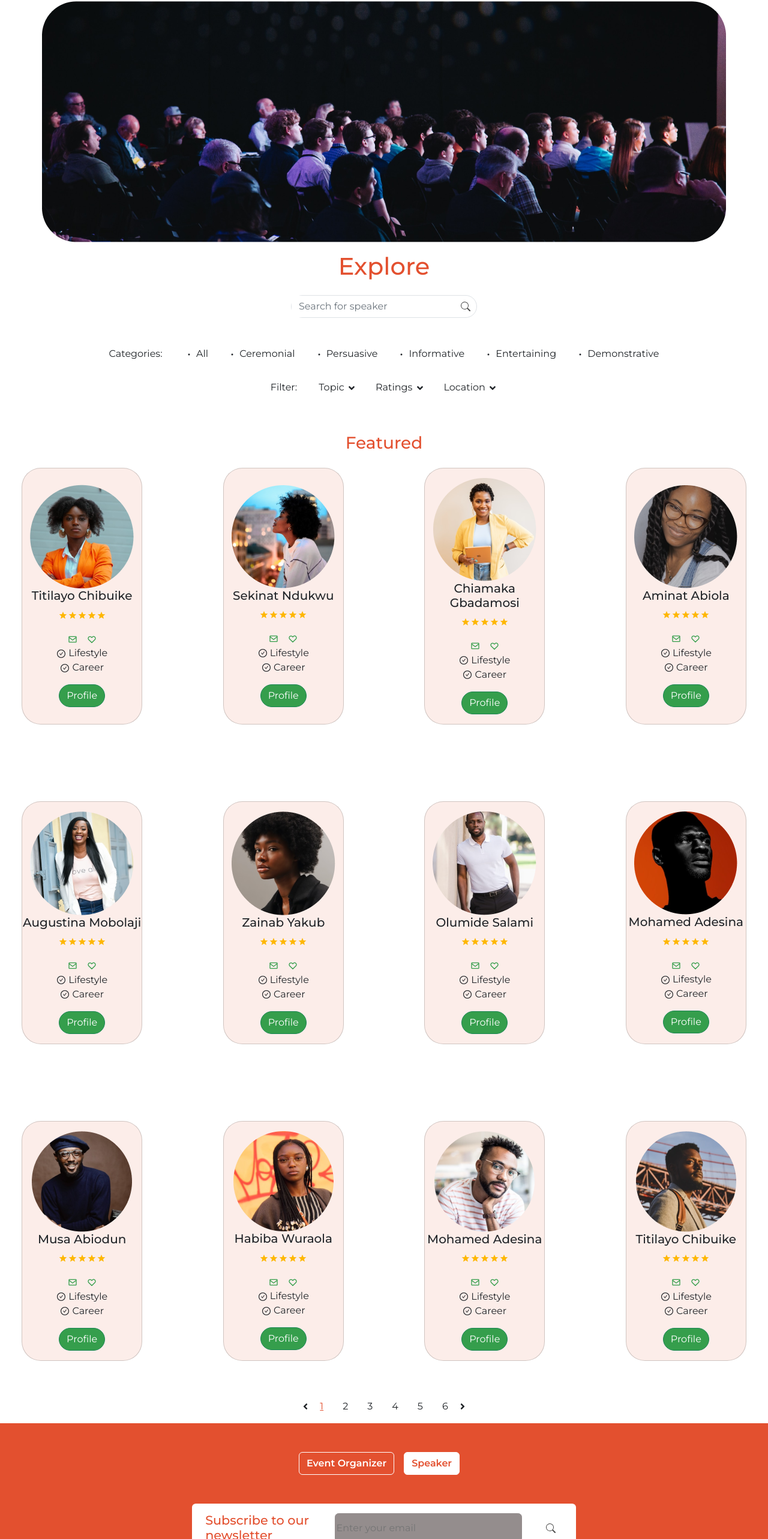
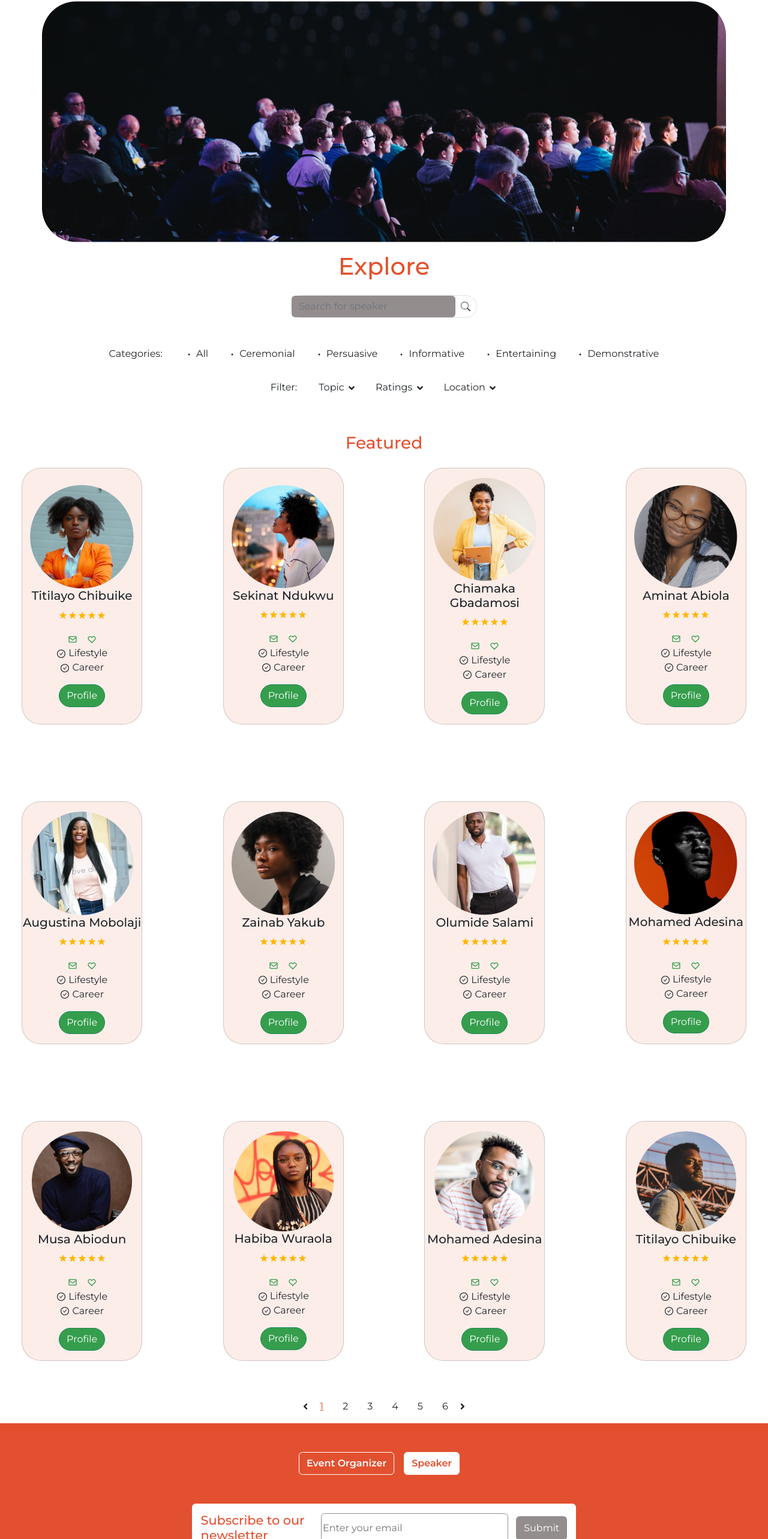
Before and after one commit to ADA-Software-Engineering-Program/spefind, a React (Create React App) app: page /explore in a window 1280 px wide. Shown: the part 170-2736 px from the top of the page at 60% size. Built offline with nearby package versions, Linux system fonts and the light colour scheme.

Commit message:
Corrected confliting stlyes

```diff
--- a/src/Components/Navbar/Navbar.css
+++ b/src/Components/Navbar/Navbar.css
@@ -45,10 +45,12 @@
 
 .nav-link.active {
     color: var(--orange) !important;
+    text-decoration: none;
 }
 
 #logBtn.active {
     color: white !important;
+    text-decoration: none;
 }
 
 
--- a/src/pages/Explore/Explore.css
+++ b/src/pages/Explore/Explore.css
@@ -2,11 +2,11 @@
     color: #E3502F;
 }
 
-input{
+.exploreInput{
     background-color: #948D8D;
 }
 
-button[type="submit"] {
+.exploreBtn {
     text-indent: -999px;
     overflow: hidden;
     width: 40px;
@@ -19,7 +19,7 @@ button[type="submit"] {
     opacity: 0.7;
 }
 
-button[type="submit"]:hover {
+.exploreBtn:hover {
     opacity: 1;
 }
 
--- a/src/pages/Explore/Explore.js
+++ b/src/pages/Explore/Explore.js
@@ -32,8 +32,8 @@ const Explore = () => {
                         <h1 className='explore-heading p-3'>Explore</h1>
 
                         <div className='form-group col-3 m-auto d-flex border rounded-pill'>
-                            <input type='search' className='form-control border-0' placeholder='Search for speaker'></input>
-                            <button type='submit'></button>
+                            <input type='search' className='form-control border-0 exploreInput' placeholder='Search for speaker'></input>
+                            <button type='submit' className='exploreBtn'></button>
                         </div>
                     </div>
                 </div>
```
